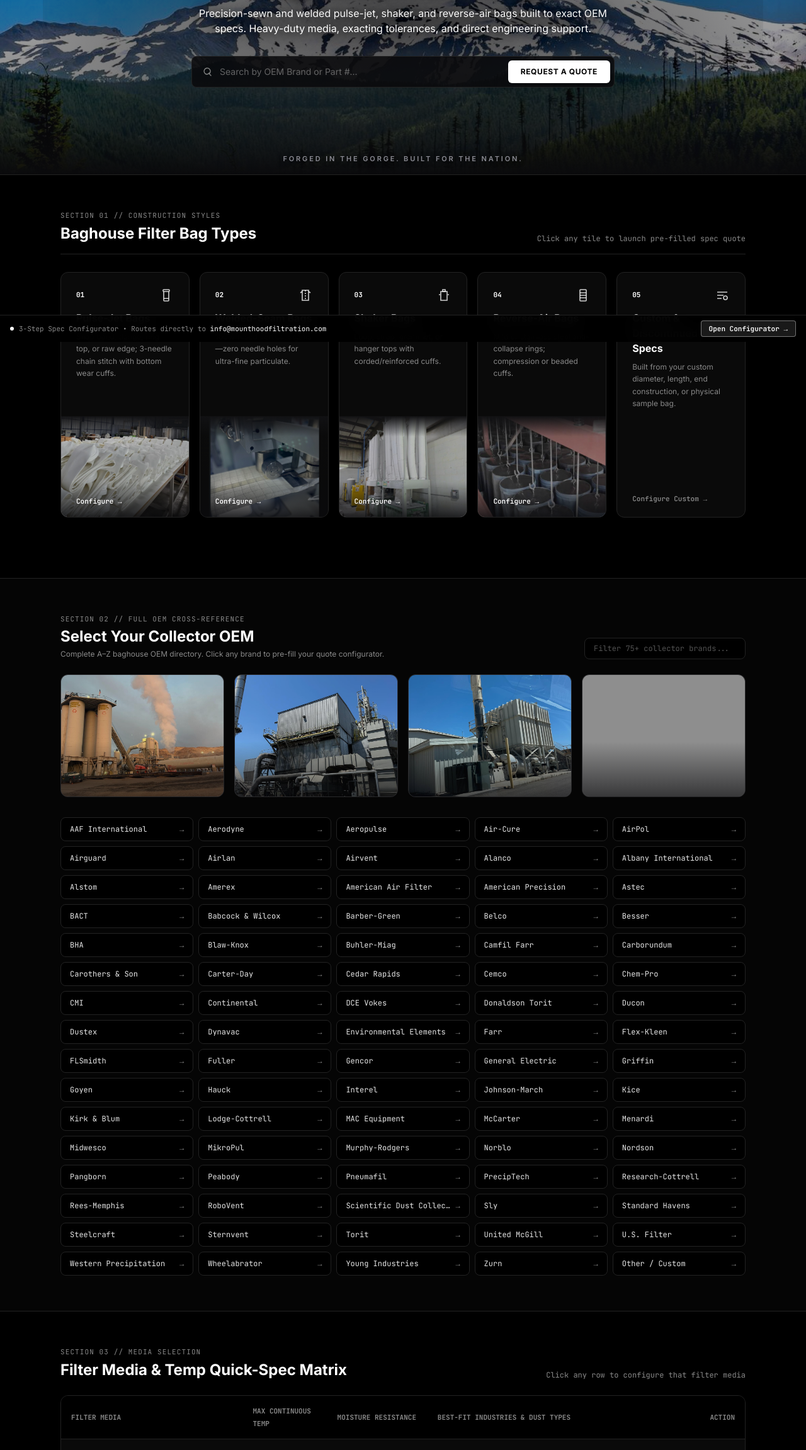
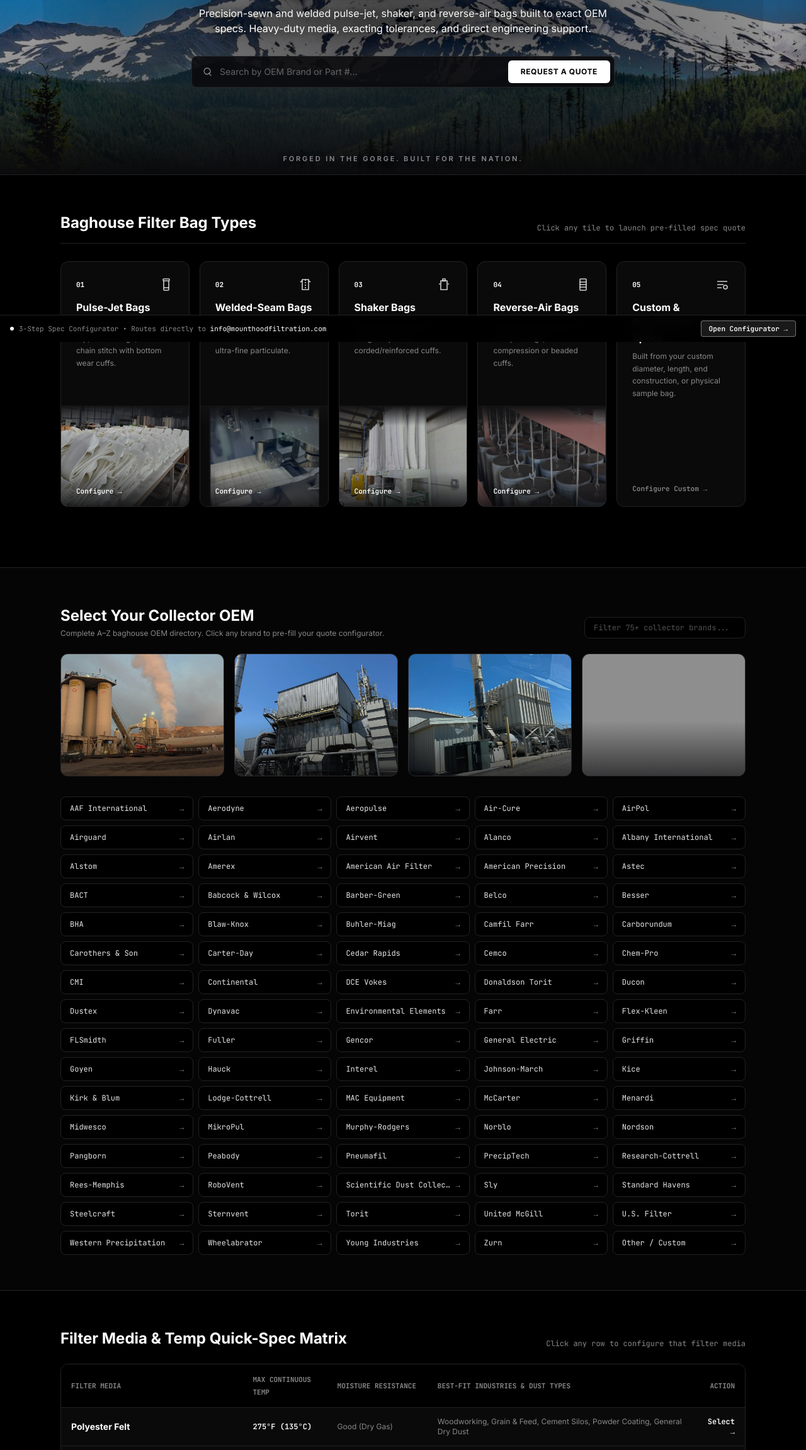
Before and after one commit to weltzienk/mounthoodfiltration-site, a plain HTML site: page index.html in a window 1280 px wide. Shown: the part 257-2560 px from the top of the page at 63% size. Drawn offline with nearby package versions, Linux system fonts and the light colour scheme; grey boxes are pictures that could not be loaded.

Commit message:
Remove SECTION 0X // eyebrow labels across all sections on Filter Bags page

```diff
--- a/index.html
+++ b/index.html
@@ -250,7 +250,7 @@
       <section class="mx-auto max-w-6xl px-4 pt-14 pb-24 sm:px-8">
         <div class="mb-7 flex flex-col justify-between gap-2 border-b border-line pb-4 sm:flex-row sm:items-end">
           <div>
-            <p class="font-mono text-[11px] tracking-widest text-muted uppercase">Section 01 // Construction Styles</p>
+
             <h2 class="mt-1 text-xl font-bold text-white sm:text-2xl">Baghouse Filter Bag Types</h2>
           </div>
           <span class="font-mono text-xs text-muted">Click any tile to launch pre-filled spec quote</span>
@@ -375,7 +375,7 @@
         <div class="mx-auto max-w-6xl px-4 py-14 sm:px-8">
           <div class="mb-6 flex flex-col justify-between gap-4 sm:flex-row sm:items-end">
             <div>
-              <p class="font-mono text-[11px] tracking-widest text-muted uppercase">Section 02 // Full OEM Cross-Reference</p>
+
               <h2 class="mt-1 text-xl font-bold text-white sm:text-2xl">Select Your Collector OEM</h2>
               <p class="mt-1 text-xs text-muted">Complete A–Z baghouse OEM directory. Click any brand to pre-fill your quote configurator.</p>
             </div>
@@ -417,7 +417,7 @@
         <div class="mx-auto max-w-6xl px-4 py-14 sm:px-8">
           <div class="mb-6 flex flex-col justify-between gap-3 sm:flex-row sm:items-end">
             <div>
-              <p class="font-mono text-[11px] tracking-widest text-muted uppercase">Section 03 // Media Selection</p>
+
               <h2 class="mt-1 text-xl font-bold text-white sm:text-2xl">Filter Media &amp; Temp Quick-Spec Matrix</h2>
             </div>
             <span class="font-mono text-xs text-muted">Click any row to configure that filter media</span>
```
